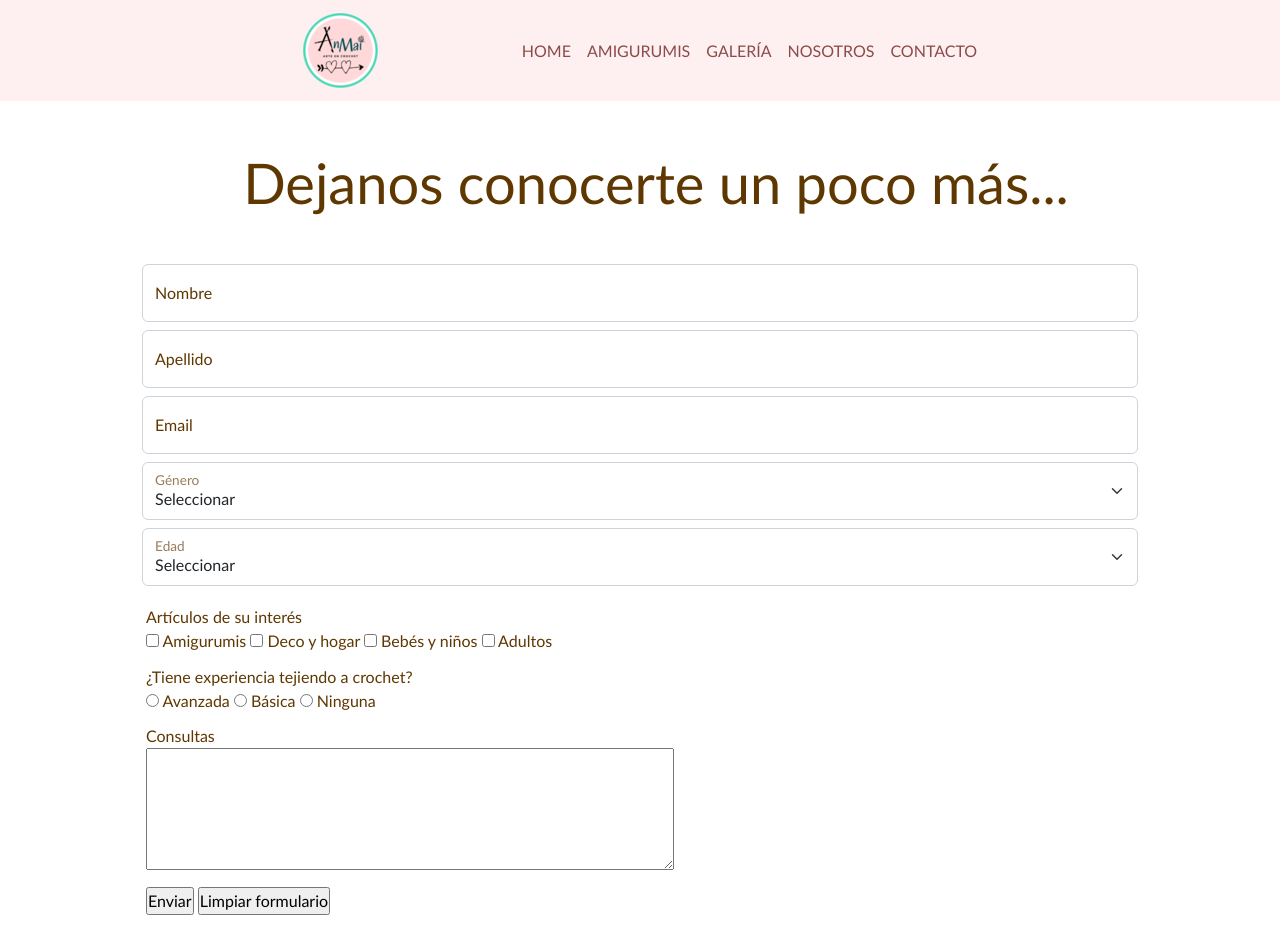
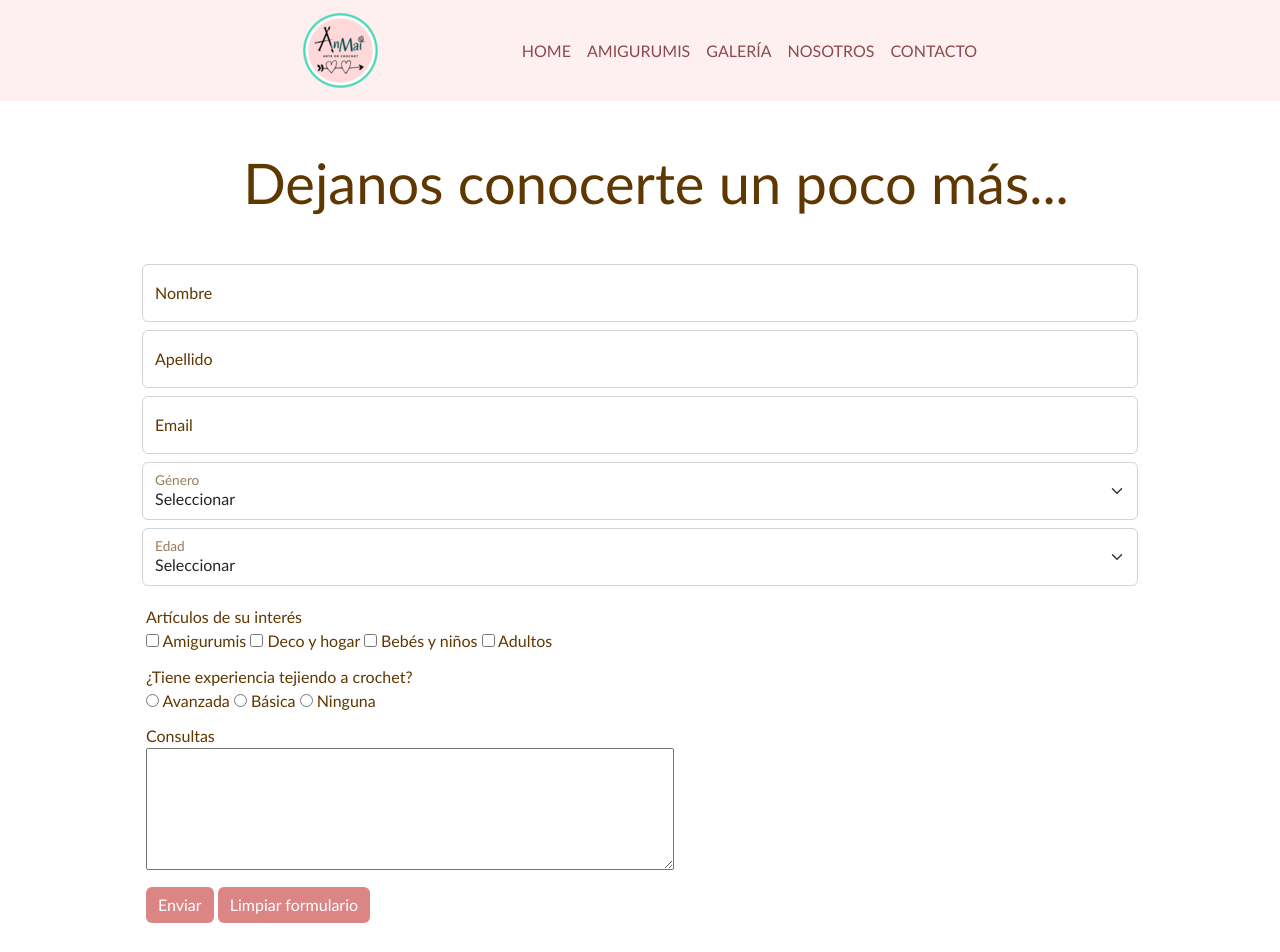
Before and after one commit to NicolasBisio/anmai-crochet, a website: page paginas/contacto.html in a window 1280 px wide. Shown: the top 952 px of the page. Drawn offline with nearby package versions, Linux system fonts and the light colour scheme.

Commit message:
Agrego botones

```diff
--- a/paginas/contacto.html
+++ b/paginas/contacto.html
@@ -115,8 +115,8 @@
                     <textarea name="consultas" id="consultas" cols="55" rows="5" maxlength="10"></textarea>
                 </div>
                 <div class="contacto__boton">
-                    <input type="submit" value="Enviar">
-                    <input type="reset" value="Limpiar formulario">
+                    <input type="submit" class="btn" value="Enviar">
+                    <input type="reset" class="btn" value="Limpiar formulario">
                 </div>
             </div>
         </section>
--- a/scss/components/_button.scss
+++ b/scss/components/_button.scss
@@ -0,0 +1,14 @@
+.boton{
+    padding-top: 3rem;
+    text-align: center;
+}
+
+.btn{
+    background-color: $color-secondary;
+    color: $color-primary;
+}
+
+.btn:hover{
+    background-color: $color-terciary;
+    color: $color-secondary ;
+}
--- a/scss/estilos.scss
+++ b/scss/estilos.scss
@@ -4,6 +4,8 @@
 
 @import "./layout/header";
 @import "./layout/footer";
+
+@import "./components/button";
 
 @import "./views/index";
 @import "./views/amigurumis";
```
Also changed, not shown: paginas/amigurumis.html (+6 -1 lines), css/estilos.css, paginas/nosotros.html (line endings or trailing spaces).
